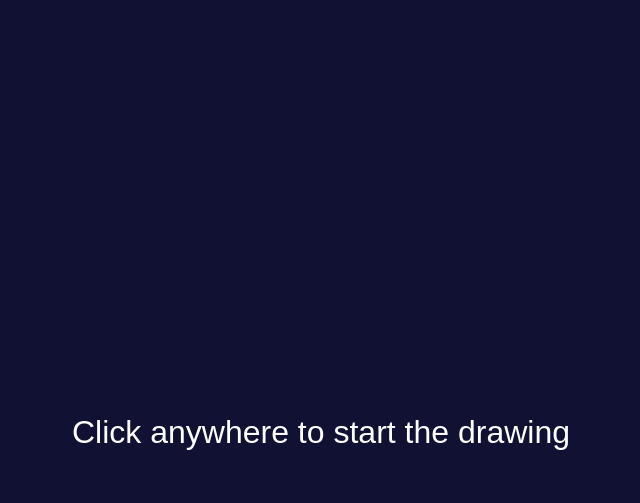
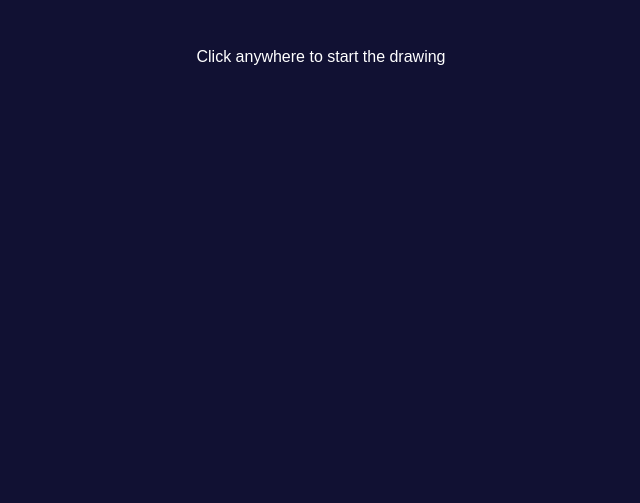
Before and after one commit to ScriptRaccoon/squares-in-spirals, a website with bundled scripts: page dist/index.html in a window 1280 px wide. Shown: the whole page, without its empty margins (319-959 px from the left). Built offline with nearby package versions, Linux system fonts and the light colour scheme.

Commit message:
fix initial canvas size | change hint pos

```diff
--- a/dist/index.html
+++ b/dist/index.html
@@ -13,10 +13,10 @@
 	<body>
 		<p id="hint">Click anywhere to start the drawing</p>
 		<main>
-			<canvas id="canvas1" width="400" height="400"></canvas>
-			<canvas id="canvas2" width="400" height="400"></canvas>
-			<canvas id="canvas3" width="400" height="400"></canvas>
-			<canvas id="canvas4" width="400" height="400"></canvas>
+			<canvas id="canvas1" width="100" height="100"></canvas>
+			<canvas id="canvas2" width="100" height="100"></canvas>
+			<canvas id="canvas3" width="100" height="100"></canvas>
+			<canvas id="canvas4" width="100" height="100"></canvas>
 		</main>
 		<script src="main.js"></script>
 	</body>
--- a/dist/style.css
+++ b/dist/style.css
@@ -8,12 +8,10 @@ body {
 }
 
 p {
+	position: absolute;
+	top: 2rem;
 	font-family: Arial, Helvetica, sans-serif;
-	font-size: 2rem;
-	position: fixed;
-	left: 50%;
-	top: 50%;
-	transform: translate(-50%, -50%);
+	text-align: center;
 }
 
 main {
```
Also changed, not shown: 1 other file.
